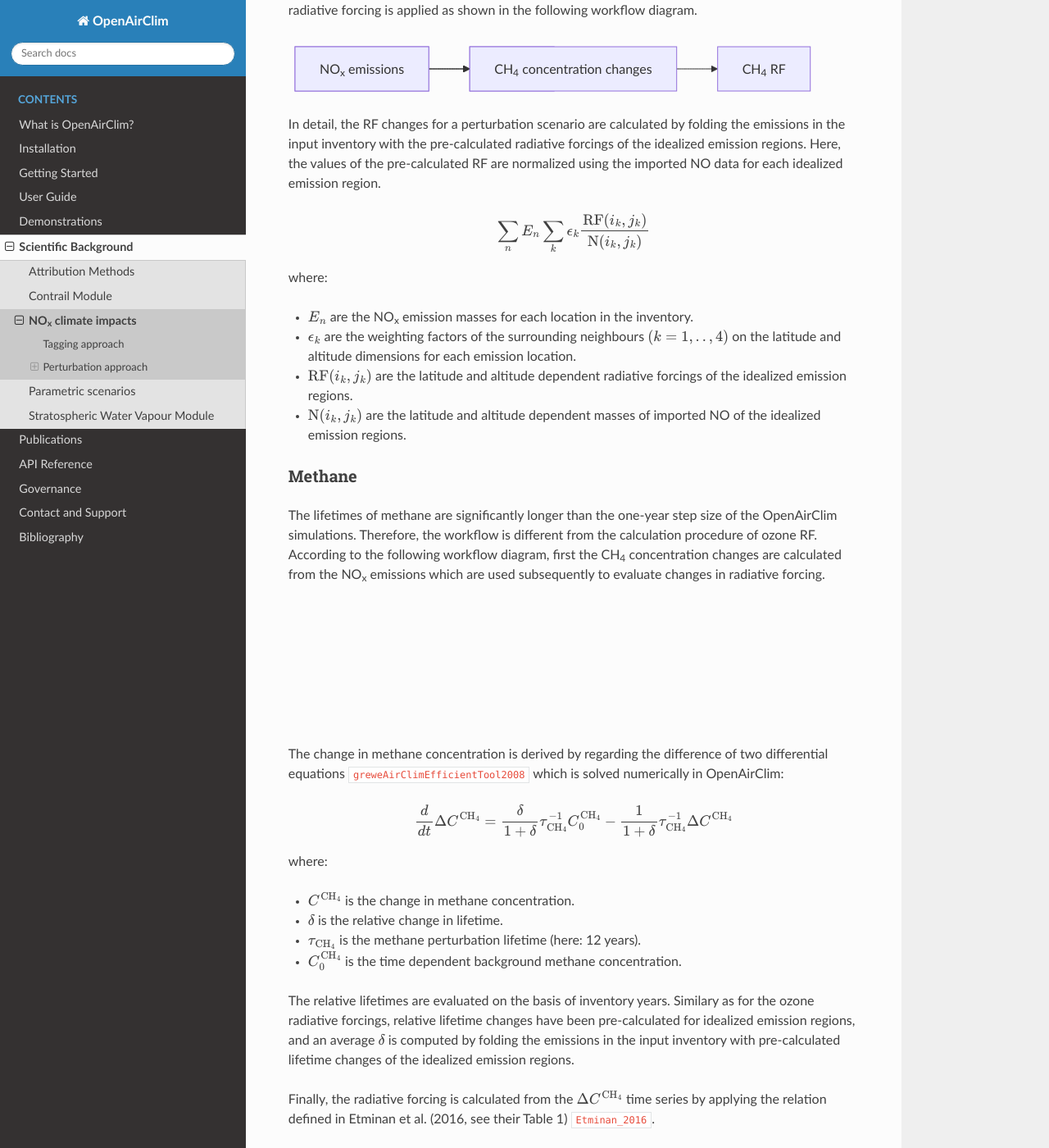
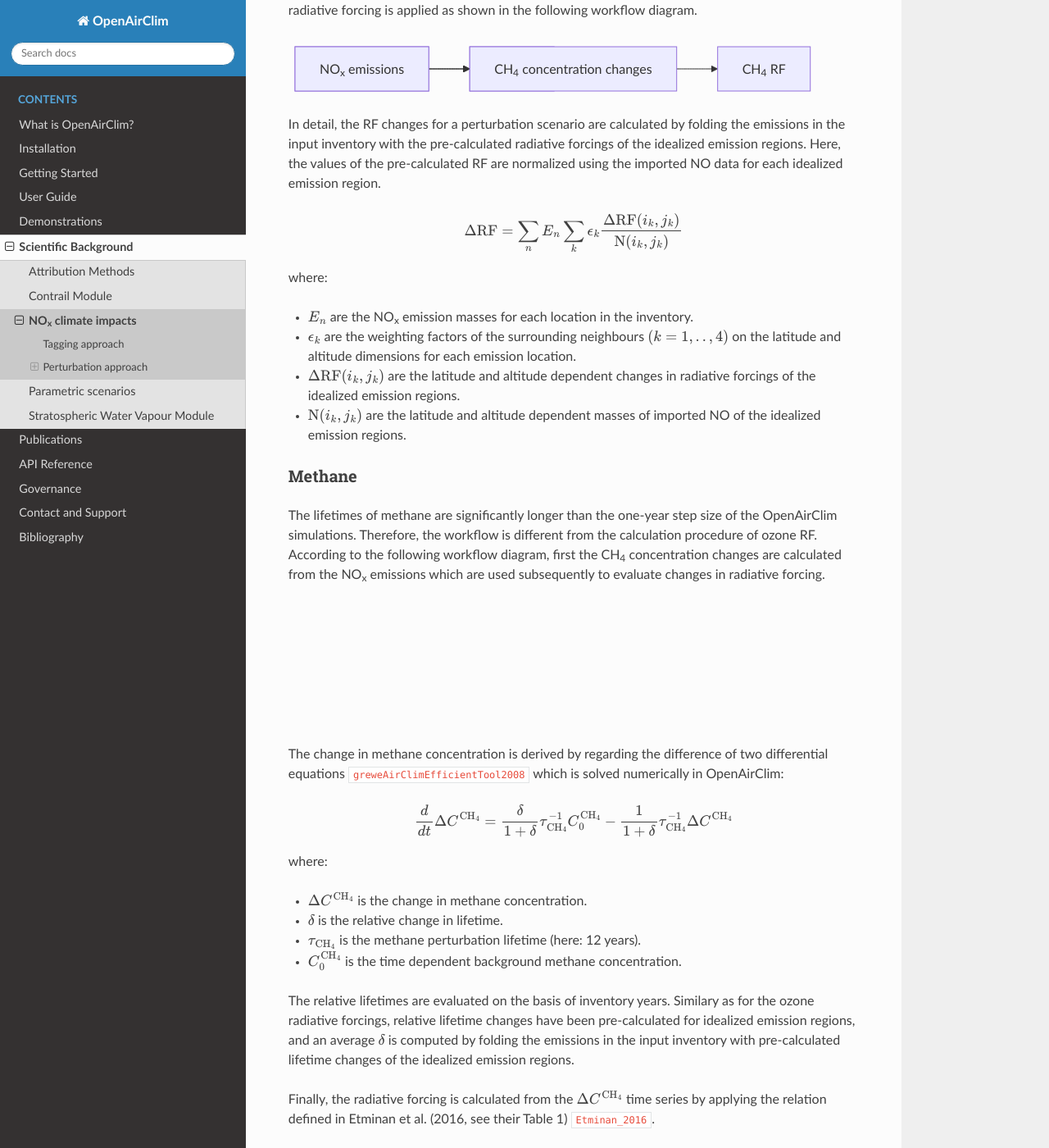
Before and after one commit to dlr-pa/oac, a Sphinx documentation site: the page built from docs/source/background/nox.rst, in a window 1280 px wide and 1400 px high, scrolled down 807 px. Shown: the whole window at 82% size. Built offline with Sphinx 7.4.7 and the Read the Docs theme 3.1.0, drawn with Linux system fonts in a browser that asks for light colours; cross-references to code outside the pages are shown as plain code; some of the changed text lies outside the part shown.

Commit message:
Update nox.rst
fix formulas, add Delta

```diff
--- a/docs/source/background/nox.rst
+++ b/docs/source/background/nox.rst
@@ -47,13 +47,13 @@ idealized emission region.
 
 .. math::
 
-    \sum_n E_n \sum_k \epsilon_k \frac{\mathrm{RF}(i_k, j_k)}{\mathrm{N}(i_k, j_k)}
+    \mathrm{\Delta RF} = \sum_n E_n \sum_k \epsilon_k \frac{\mathrm{\Delta RF}(i_k, j_k)}{\mathrm{N}(i_k, j_k)}
 
 where:
 
 - :math:`E_n` are the NO\ :sub:`x` emission masses for each location in the inventory.
 - :math:`\epsilon_k` are the weighting factors of the surrounding neighbours :math:`(k = 1, .., 4)` on the latitude and altitude dimensions for each emission location.
-- :math:`\mathrm{RF}(i_k, j_k)` are the latitude and altitude dependent radiative forcings of the idealized emission regions.
+- :math:`\mathrm{\Delta RF}(i_k, j_k)` are the latitude and altitude dependent changes in radiative forcings of the idealized emission regions.
 - :math:`\mathrm{N}(i_k, j_k)` are the latitude and altitude dependent masses of imported NO of the idealized emission regions.
 
 
@@ -81,7 +81,7 @@ which is solved numerically in OpenAirClim:
 
 where:
 
-- :math:`C^{\mathrm{CH_4}}` is the change in methane concentration.
+- :math:`\Delta C^{\mathrm{CH_4}}` is the change in methane concentration.
 - :math:`\delta` is the relative change in lifetime.
 - :math:`\tau_{\mathrm{CH_4}}` is the methane perturbation lifetime (here: 12 years).
 - :math:`C_0^{\mathrm{CH_4}}` is the time dependent background methane concentration.
@@ -107,7 +107,7 @@ the radiative forcing of PMO is calculated using a linear relationship to the fo
 
 .. math::
 
-    \mathrm{RF}(\mathrm{PMO}) = 0.29 \cdot \mathrm{RF}(\mathrm{CH_4})
+    \mathrm{\Delta RF}(\mathrm{PMO}) = 0.29 \cdot \mathrm{\Delta RF}(\mathrm{CH_4})
 
 The methods for the computation of climate impacts from SWV are based on the work from Harmsen (2026) :cite:`Harmsen_2026`.
 For details, refer to the documentation in :ref:`swv`.
```
